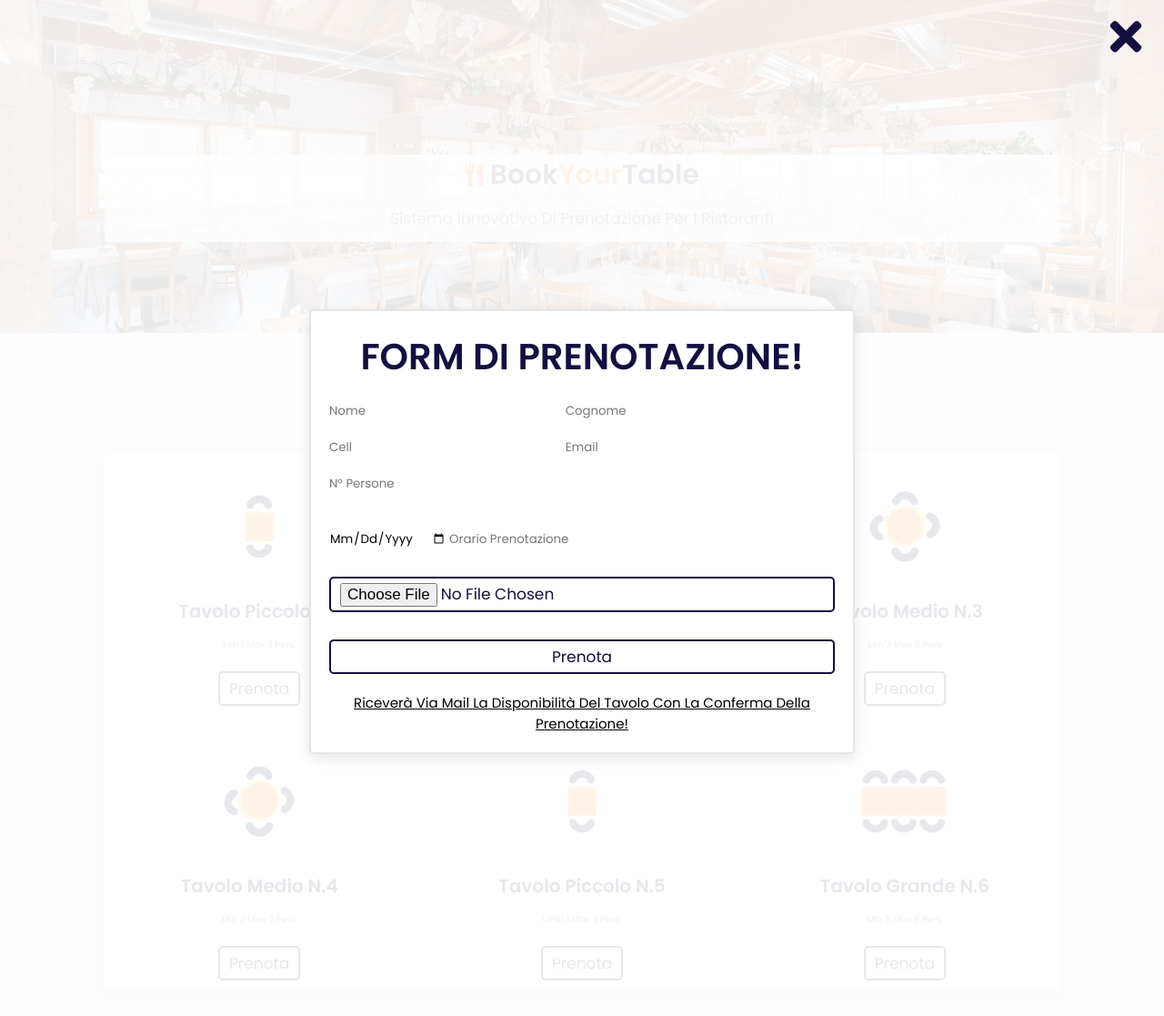
After one commit to IronWolf1203/TW6-BookYourTable, a Flask app: page /test in a window 1280 px wide. The commit adds this page. Shown: the top 1117 px of the page at 91% size. Run offline with Flask 2, Linux system fonts and the light colour scheme.

Commit message:
aggionamento

```diff
--- a/app.py
+++ b/app.py
@@ -1,12 +1,46 @@
-from flask import Flask, render_template
+from flask import Flask, render_template, make_response, send_from_directory, request, redirect, json
 
 app = Flask(__name__)
 
 
 @app.route('/')
 def index():
-    return render_template("index.html")
+    return render_template("index.html", title="Home", link="/form")
+
+
+@app.route('/test')
+def test():
+    return render_template("index_2.html", title="test")
+
+
+@app.route("/form")
+def form():
+    return render_template("form.html", title="Prenotazione")
+
+
+""""@app.route('/form', methods=['POST'])
+def reserveUp():
+    # read the posted values from the UI
+    _name = request.form['inputName']
+    _surname = request.form['inputName']
+    _cell = request.form['inputCell']
+    _email = request.form['inputEmail']
+    _person = request.form['inputPerson']
+
+    # validate the received values
+    if _name and _surname and _cell and _email and _person:
+        return redirect('/index.html')
+    else:
+        return json.dumps({'html': '<span>Enter the required fields</span>'})
+"""
+
+@app.route('/sw.js')
+def sw():
+    response = make_response(
+        send_from_directory('static', 'sw.js'))
+    response.headers['Content-Type'] = 'application/javascript'
+    return response
 
 
 if __name__ == '__main__':
-    app.run()
+    app.run(debug=True)
--- a/static/css/style.css
+++ b/static/css/style.css
@@ -199,7 +199,7 @@ section{
 }
 .reserve-form-container{
     position: fixed;
-    top:-105%; left: 0;
+    top:0; left: 0;
     z-index: 10000;;
     height:100%;
     width:100%;
@@ -207,8 +207,9 @@ section{
     display: flex;
     align-items: center;
     justify-content: center;
-    opacity: 0;
+    opacity: 1;
 }
+
 
 .reserve-form-container.active{
     top:0;
--- a/static/js/main.js
+++ b/static/js/main.js
@@ -1,28 +1,49 @@
 
 window.onload = () => { 'use strict';
-    if ('serviceWorker' in navigator) { navigator.serviceWorker
-        .register('./sw.js').then(function (registration) {
+    if ('serviceWorker' in navigator) {
+        navigator.serviceWorker.register('/sw.js',{scope:"/"})
+            .then(function (registration) {
                 console.log('ServiceWorker registration successful with scope: ', registration.scope);
             },
             function (err) {
                 console.log('ServiceWorker registration failed: ', err); });
     } }
 
-function test() {
-    console.log("test")
-}
 
-function display_form(table_size,table_num){
+
+
+/*function display_form(table_size,table_num){
     console.log('tableValue: '+table_size+" n:"+table_num)
     let valueTable=document.getElementById("value_table")
     valueTable.innerText="Tavolo N "+table_num+" "+table_size
 
-    document.querySelector('.reserve-form-container').classList.toggle('active');
+    //document.querySelector('.reserve-form-container').classList.toggle('active');
 }
 
 function remove(){
     document.querySelector('.reserve-form-container').classList.remove('active');
 }
+
+$( document ).ready(function() {
+
+    });
+    $(function() {
+        $('prenota').click(function (){
+            $.ajax({
+                url: "/form",
+                data: $('form').serialize(),
+                type: "POST",
+                success: function (response) {
+                    console.log(response);
+                },
+                error: function (error) {
+                    console.log(error);
+                }
+            });
+
+        });
+
+    });*/
 
 /*
 document.querySelector('#form-btn1').onclick = () =>{
--- /dev/null
+++ b/templates/index_2.html
@@ -0,0 +1,120 @@
+<!DOCTYPE html>
+<html lang="it">
+<head>
+    <meta charset="UTF-8">
+    <title>Book Your Table - {{ title }}</title>
+
+    <meta name="viewport" content="width=device-width, initial-scale=1.0">
+    <link href="../static/manifest.json" rel="manifest" >
+    <meta name="theme-color" content="white"/>
+
+
+    <link href="https://cdnjs.cloudflare.com/ajax/libs/font-awesome/5.15.4/css/all.min.css" rel="stylesheet" >
+    <link href="../static/css/style.css" rel="stylesheet" >
+
+    <script src="https://ajax.googleapis.com/ajax/libs/jquery/3.5.1/jquery.min.js"></script>
+
+</head>
+<body onload="test()">
+<!--<header class="header">
+
+    <a href="#" class="logo"> <i class="fas fa-utensils"></i> BookYourTable </a>
+
+    <nav class="navbar">
+        <a href="#home">home</a>
+        <a href="#reserved">reserved</a>
+    </nav>
+
+    <div class="icons">
+        <div class="fas fa-user" id="login-btn"></div>
+    </div>
+
+</header>
+-->
+
+<section class="home" id="home">
+
+    <div class="content">
+
+        <h3><a href="#" class="logo"> <i class="fas fa-utensils"></i></a> Book<span>Your</span>Table</h3>
+        <p>Sistema innovativo di prenotazione per i ristoranti</p>
+    </div>
+
+</section>
+
+<section class="sala" id="sala">
+
+    <h1 class="heading"> la nostra <span>sala</span> </h1>
+
+        <div class="table-container">
+            <div class="table">
+                <img src="../static/images/TABLE2.png" alt="">
+                <h3>Tavolo piccolo n.1</h3>
+                <p> min 1 max 3 pers.</p>
+                <a tipe="button" class="btn" id="form-btn1" onclick=display_form("piccolo","1") >prenota</a>
+            </div>
+            <div class="table">
+                <img src="../static/images/TABLE6.png" alt="">
+                <h3>Tavolo grande n.2 </h3>
+                <p>min 5 max 8 pers.</p>
+                <a class="btn" id="form-btn2" onclick=display_form("grande","2")>prenota</a>
+            </div>
+            <div class="table">
+                <img src="../static/images/TABLE4.png" alt="">
+                <h3>Tavolo medio n.3</h3>
+                <p>min 3 max 5 pers</p>
+                <a class="btn" id="form-btn3" onclick=display_form("medio","3")>prenota</a>
+            </div>
+            <div class="table">
+                <img src="../static/images/TABLE4.png" alt="">
+                <h3>Tavolo medio n.4</h3>
+                <p>min 3 max 5 pers.</p>
+                <a class="btn" id="form-btn4" onclick=display_form("medio","4")>prenota</a>
+            </div>
+            <div class="table">
+                <img src="../static/images/TABLE2.png" alt="">
+                <h3>Tavolo piccolo n.5</h3>
+                <p>Lmin 1 max 3 pers.</p>
+                <a class="btn" id="form-btn5" onclick=display_form("piccolo","5")>prenota</a>
+            </div>
+            <div class="table">
+                <img src="../static/images/TABLE6.png" alt="">
+                <h3>Tavolo grande n.6</h3>
+                <p>min 5 max 8 pers.</p>
+                <a class="btn" id="form-btn6" onclick=display_form("grande","6")>prenota</a>
+            </div>
+
+        </div>
+
+</section>
+
+<div class="reserve-form-container">
+
+    <span class="fas fa-times" id="close-reserve-form" onclick="remove()"></span>
+
+    <form action="">
+        <h3>FORM DI PRENOTAZIONE!</h3>
+        <div>
+            <input type="text" name="Nome"  class="input" placeholder="Nome" required>
+            <input type="text" name="Cognome"  class="input" placeholder="Cognome" required>
+        </div>
+        <div>
+            <input type="number" name="Cell"  class="input" placeholder="Cell" required>
+            <input type="email" name="Email"  class="input" placeholder="Email" required>
+        </div>
+        <input type="number" name="Persone"  class="input" placeholder="N° Persone" required>
+        <a id="value_table"></a>
+        <div>
+            <input type="date" name="Data"  class="input" placeholder="Data prenotazione" required>
+            <input type="numer" name="Orario"  class="input" placeholder="Orario prenotazione" required>
+        </div>
+        <input type="file" name="Documento" class="btn" value="Allega Documento">
+        <input type="submit" id="prenota" class="btn" value="Prenota"></input>
+        <p>Riceverà via mail la disponibilità del tavolo con la conferma della prenotazione!</p>
+    </form>
+    </div>
+
+<script language="JavaScript" src="../static/js/main.js"></script>
+    </body>
+
+</html>
```
Also changed, not shown: templates/base.html (added, +34 -0 lines), templates/form.html (added, +29 -0 lines), templates/index.html (+8 -83 lines), static/manifest.json.
